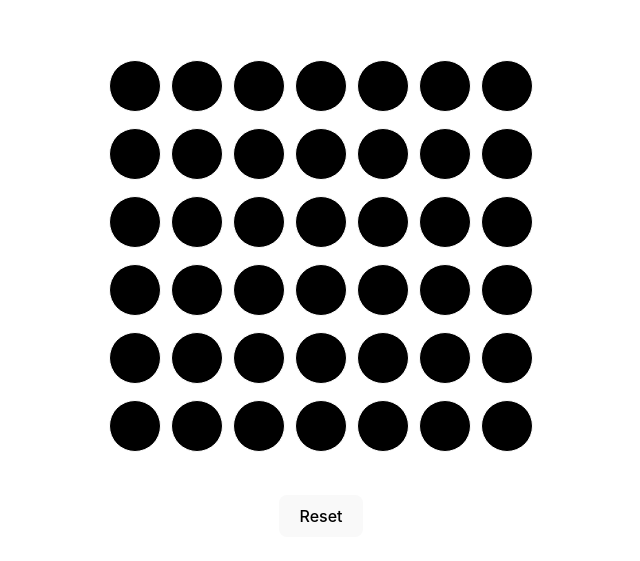
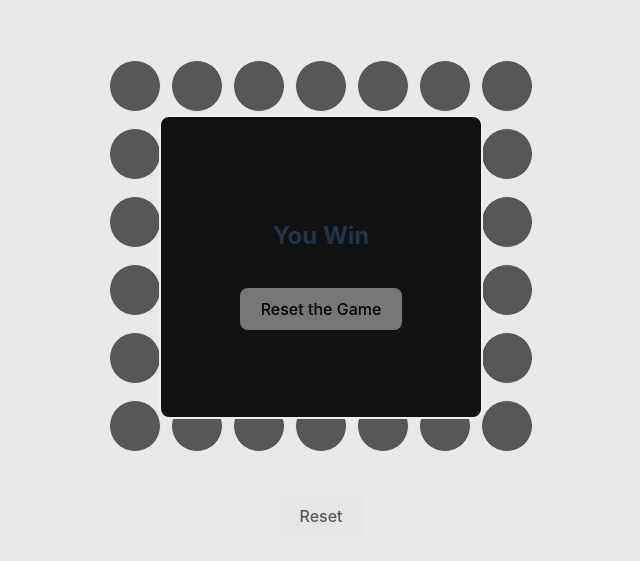
Before and after one commit to richiobando/connect-four, a React (Vite) app: page / in a window 1280 px wide. Shown: the part 133-694 px from the top of the page, without its empty margins (319-959 px from the left). Built offline with nearby package versions, Linux system fonts and the light colour scheme.

Commit message:
refactor: create constants file

```diff
--- a/src/App.tsx
+++ b/src/App.tsx
@@ -3,14 +3,13 @@ import reactLogo from './assets/react.svg';
 import WinnerModal from './components/WinnerModal';
 import {emptyBoard,makeLine, hasWinner} from './logic/board'
 import './App.css';
-export type Players = 1|2
-const players = {
-  one:1,
-  two:2
-}
-export type Token = null | Players | unknown;
+import PlayerTurn from './components/PlayerTurn';
+
+import { players, PlayersTypes } from './constants';
+
+export type Token = null | PlayersTypes | unknown;
 function App() {
-  const [board, setBoard] = useState < Token[][] >(emptyBoard());
+  const [board, setBoard] = useState<Token[][]>(emptyBoard());
   const [turn, setTurn] = useState(players.one);
   const [winner, setWinner] = useState<Token>(null);
 
@@ -34,14 +33,14 @@ function App() {
     setBoard(newBoard);
     const changeTurn = turn === players.one ? players.two:players.one
     setTurn(changeTurn);
-    const newWinner: boolean | null = hasWinner(newBoard)
+    const newWinner: Token = hasWinner(newBoard)
     if (newWinner) setWinner(newWinner)
   };
 
   const resetBoard = () => {
     const empty=emptyBoard()
     setWinner(null)
-    setBoard(empty);
+    setBoard( makeLine(empty,[1], [0, 1, 2, 3]));
     setTurn(players.one)
   };
   // TODO if down cell is empty fill down cell except the last in the column making tokens
@@ -49,8 +48,8 @@ function App() {
   // TODO win condition
   return (
     <main className='App'>
+      <PlayerTurn token={turn}/>
       <div className='board'>
-{/* {console.log(board)} */}
       {board.map((row, r) => (
         <div key={r} >
             {row.map((col, c) => (
@@ -65,7 +64,7 @@ function App() {
         ))}
       </div>
         <button onClick={resetBoard}>Reset</button>
-      <WinnerModal reset={resetBoard } winner={winner}/>
+      <WinnerModal reset={resetBoard } token={winner}/>
     </main>
   );
 }
--- /dev/null
+++ b/src/constants.tsx
@@ -0,0 +1,5 @@
+export type PlayersTypes = 1|2
+export const players = {
+  one:1,
+  two:2
+}
--- a/vite.config.js
+++ /dev/null
@@ -1,6 +0,0 @@
-import { defineConfig } from 'vite';
-import react from '@vitejs/plugin-react';
-// https://vitejs.dev/config/
-export default defineConfig({
-    plugins: [react()]
-});
```
